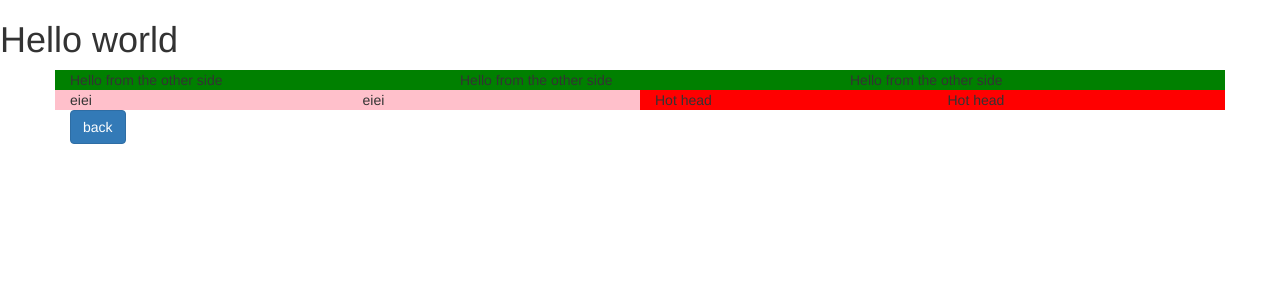
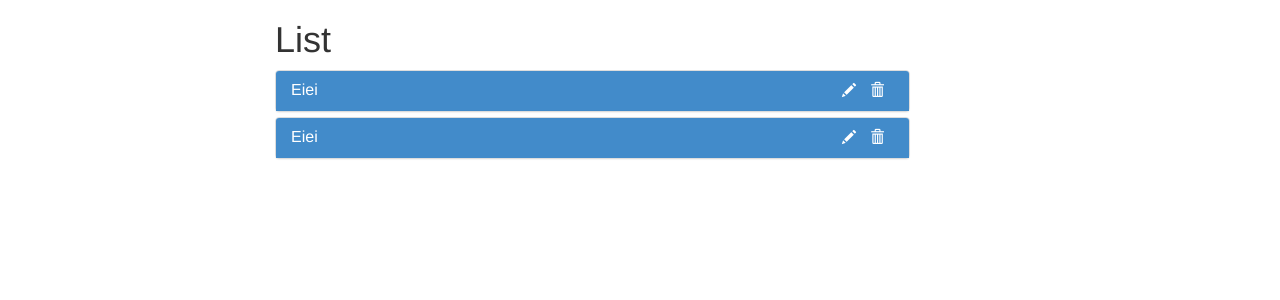
Before and after one commit to stsupertam/ResumeGenerator, a Django app: page /list/ in a window 1280 px wide. Shown: the top 300 px of the page. Run offline with Django 3.2, Linux system fonts and the light colour scheme; parts of the project's set-up code (start-up, migrations or seed data) failed here and were passed over; some libraries are stand-ins or nearby versions.

Commit message:
list template

```diff
--- /dev/null
+++ b/static/css/list.css
@@ -0,0 +1,28 @@
+.panel-heading.clr{
+    color: white;
+    background: #428bca;
+}
+
+.btn{
+    color: black;
+}
+.panel-heading.clr:hover{
+    background: #3071A9;
+}
+
+.icon{
+    padding-right: 10px;
+    color: white;
+}
+
+.label.label-default.data{
+    background: white;
+    color: black;
+}
+
+.detail{
+    padding-left: 30px;
+    text-align: left;
+    overflow: hidden;
+    text-overflow: ellipsis;
+}
--- /dev/null
+++ b/static/js/list.js
@@ -0,0 +1 @@
+eiei
--- a/templates/add.html
+++ b/templates/add.html
@@ -7,8 +7,9 @@
 <html>
 
 {% block style %}
-<link rel="stylesheet" href="{% static "css/add.css" %}"
+<link rel="stylesheet" href="{% static 'css/add.css' %}">
 {% endblock %}
+
 <body>
     {% block content %}
     <div class="container">
--- a/templates/list.html
+++ b/templates/list.html
@@ -1,45 +1,104 @@
-<!DOCTYPE html>
-
-{% extends 'base.html' %}
+<!DOCTYPE html> {% extends 'base.html' %} {% load static %}
 
 <html>
 
-  {% block style %}
-  <style>
-    .pink {
-      background-color: pink;
-    }
-    .red {
-      background-color: red;
-    }
-    .green {
-      background-color: green;
-    }
-  </style>
-  {% endblock %}
+{% block style %}
+<link rel="stylesheet" href="{% static 'css/list.css' %}"> {% endblock %}
 
 <body>
+
     {% block content %}
-    <h1>Hello world</h1>
     <div class="container">
-      <div class="row">
-        <div class="col-lg-4 green">Hello from the other side</div>
-        <div class="col-lg-4 green">Hello from the other side</div>
-        <div class="col-lg-4 green">Hello from the other side</div>
-      </div>
-      <div class="row">
-        <div class="col-lg-6">
-          <div class="row">
-            <div class="col-lg-6 pink">eiei</div>
-            <div class="col-lg-6 pink">eiei</div>
-          </div>
+        <div class="col-md-offset-2 col-md-7">
+            <h1>List</h1>
+            <div class="panel-group" id="accordion">
+                <div class="panel panel-default">
+                    <div class="panel-heading clr" data-toggle="collapse" data-target="#collapse1" data-parent="#accordion" style="cursor:pointer">
+                        <h3 class="panel-title pull-left">Eiei</h3>
+                        <div class="pull-right">
+                            <a href="#" class="icon"><span class="glyphicon glyphicon-pencil"></span></a>
+                            <a href="#" class="icon"><span class="glyphicon glyphicon-trash"></span></a>
+                        </div>
+                        <div class="clearfix"></div>
+                    </div>
+                    <div id="collapse1" class="panel-collapse collapse">
+                        <ul class="list-group">
+                            <li class="list-group-item clearfix">
+                                <div class="label label-default col-md-2"><h5>Rating</h5></div>
+                                <div class="label label-default data col-md-10"><h5 class="detail">5</h5></div>
+                            </li>
+                            <li class="list-group-item clearfix">
+                                <div class="label label-default col-md-2"><h5>Type</h5></div>
+                                <div class="label label-default data col-md-10"><h5 class="detail">Game developer</h5></div>
+                            </li>
+                            <li class="list-group-item clearfix">
+                                <div class="label label-default col-md-2"><h5>Income</h5></div>
+                                <div class="label label-default data col-md-10"><h5 class="detail">300</h5></div>
+                            </li>
+                            <li class="list-group-item clearfix">
+                                <div class="label label-default col-md-2"><h5>Start</h5></div>
+                                <div class="label label-default data col-md-10"><h5 class="detail">01/01/16</h5></div>
+                            </li>
+                            <li class="list-group-item clearfix">
+                                <div class="label label-default col-md-2"><h5>End</h5></div>
+                                <div class="label label-default data col-md-10"><h5 class="detail">31/12/16</h5></div>
+                            </li>
+                            <li class="list-group-item clearfix">
+                                <div class="label label-default col-md-2"><h5>Description</h5></div>
+                                <div class="label label-default data col-md-10"><h5 class="detail">The best company in the world.</h5></div>
+                            </li>
+                        </ul>
+                    </div>
+                </div>
+                <div class="panel panel-default">
+                    <div class="panel-heading clr" data-toggle="collapse" data-target="#collapse2" data-parent="#accordion" style="cursor:pointer">
+                        <h3 class="panel-title pull-left">Eiei</h3>
+                        <div class="pull-right">
+                            <a href="#" class="icon"><span class="glyphicon glyphicon-pencil"></span></a>
+                            <a href="#" class="icon"><span class="glyphicon glyphicon-trash"></span></a>
+                        </div>
+                        <div class="clearfix"></div>
+                    </div>
+                    <div id="collapse2" class="panel-collapse collapse">
+                        <ul class="list-group">
+                            <li class="list-group-item clearfix">
+                                <div class="label label-default col-md-2"><h5>Rating</h5></div>
+                                <div class="label label-default data col-md-10"><h5 class="detail">5</h5></div>
+                            </li>
+                            <li class="list-group-item clearfix">
+                                <div class="label label-default col-md-2"><h5>Type</h5></div>
+                                <div class="label label-default data col-md-10"><h5 class="detail">Game developer</h5></div>
+                            </li>
+                            <li class="list-group-item clearfix">
+                                <div class="label label-default col-md-2"><h5>Income</h5></div>
+                                <div class="label label-default data col-md-10"><h5 class="detail">300</h5></div>
+                            </li>
+                            <li class="list-group-item clearfix">
+                                <div class="label label-default col-md-2"><h5>Start</h5></div>
+                                <div class="label label-default data col-md-10"><h5 class="detail">01/01/16</h5></div>
+                            </li>
+                            <li class="list-group-item clearfix">
+                                <div class="label label-default col-md-2"><h5>End</h5></div>
+                                <div class="label label-default data col-md-10"><h5 class="detail">31/12/16</h5></div>
+                            </li>
+                            <li class="list-group-item clearfix">
+                                <div class="label label-default col-md-2"><h5>Description</h5></div>
+                                <div class="label label-default data col-md-10"><h5 class="detail">The best company in the world.</h5></div>
+                            </li>
+                        </ul>
+                    </div>
+                </div>
+
+
+            </div>
         </div>
-        <div class="col-lg-3 red">Hot head</div>
-        <div class="col-lg-3 red">Hot head</div>
-      </div>
-      <a class="btn btn-primary" href="{% url 'index' %}" role="button">back</a>
     </div>
-   {% endblock %}
+    {% endblock %}
+
+    {% block js %}
+    <script src="{% static 'js/list.js' %}"></script>
+    {% endblock %}
+
 </body>
 
 </html>
```
Lines whose indentation alone changed are shown as unchanged.
